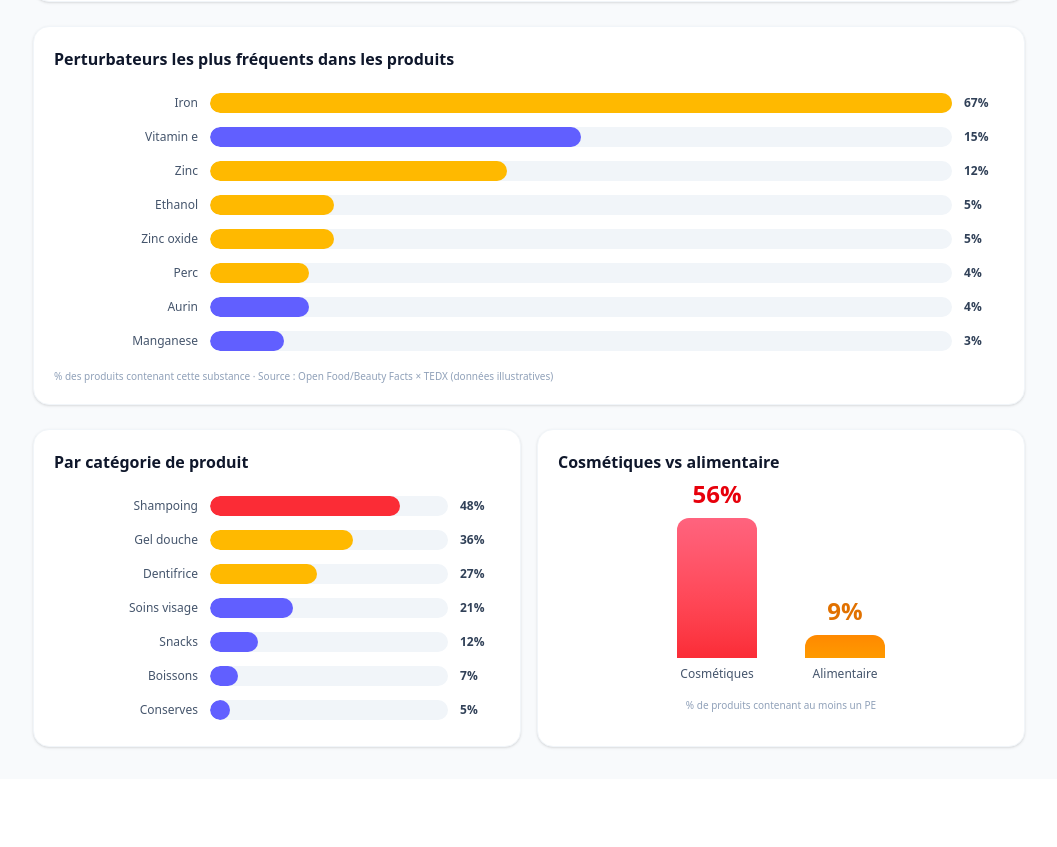
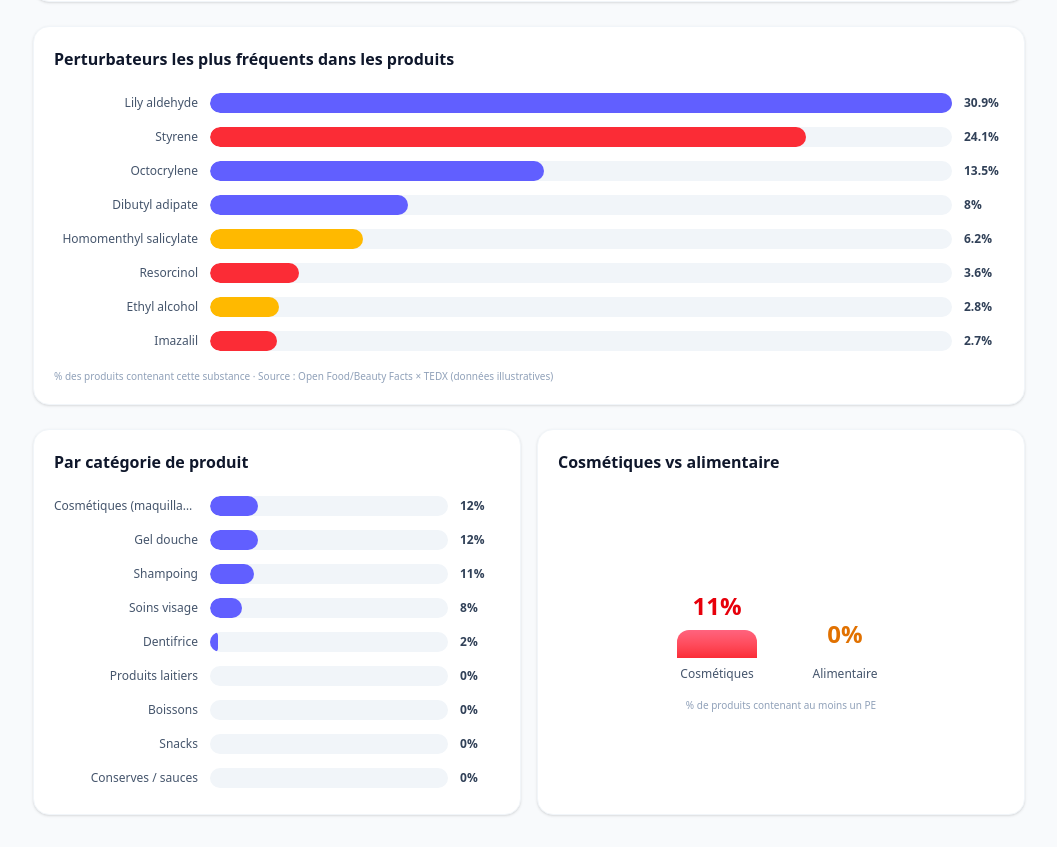
Before and after one commit to Hibashii/EndoScan, a React (Vite) app in the folder frontend/: page / in a window 1280 px wide. Shown: the part 657-1504 px from the top of the page, without its empty margins (111-1168 px from the left). Before the commit the page ends 1436 px from the top, so only its background shows below. Built offline with nearby package versions, Linux system fonts and the light colour scheme.

Commit message:
dashboard

```diff
--- a/frontend/src/data/realData.js
+++ b/frontend/src/data/realData.js
@@ -1,133 +1,147 @@
-// ============================================
-// Effect categories — the health impacts we track
-// ============================================
+// Généré automatiquement par compute_stats.py — ne pas modifier.
+
 export const EFFECT_CATEGORIES = {
-  thyroid:       { label: "Thyroïde",       emoji: "🦋", color: "violet" },
-  estrogenic:    { label: "Estrogénique",   emoji: "♀️", color: "pink" },
-  androgenic:    { label: "Androgénique",   emoji: "♂️", color: "blue" },
-  reproductive:  { label: "Reproductif",    emoji: "🧬", color: "rose" },
-  cancer:        { label: "Cancer",         emoji: "⚠️", color: "red" },
-  neurological:  { label: "Neurologique",   emoji: "🧠", color: "amber" },
-  immune:        { label: "Immunitaire",    emoji: "🛡️", color: "emerald" },
+  thyroid:      { label: "Thyroïde",      emoji: "🦋", color: "violet"  },
+  estrogenic:   { label: "Estrogénique",  emoji: "♀️", color: "pink"    },
+  androgenic:   { label: "Androgénique",  emoji: "♂️", color: "blue"    },
+  reproductive: { label: "Reproductif",   emoji: "🧬", color: "rose"    },
+  cancer:       { label: "Cancer",        emoji: "⚠️", color: "red"     },
+  neurological: { label: "Neurologique",  emoji: "🧠", color: "amber"   },
+  immune:       { label: "Immunitaire",   emoji: "🛡️", color: "emerald" },
 };
 
-// ============================================
-// Dashboard Stats (Calculated from REAL Open Food/Beauty Facts data)
-// ============================================
 export const DASHBOARD_STATS = {
-  totalProducts: 1288180,
-  percentWithPE: 10,
+  totalProducts:       1288182,
+  totalBeauty:         17914,
+  totalFood:           1270268,
+  percentWithPE:       0.2,
   totalSubstancesTEDX: 1039,
-  totalWithEffects: 1039,
-  topSubstances: [
+  topSubstances:       [
     {
-        "name": "Iron",
-        "pct": 67,
+        "name": "Lily aldehyde",
+        "pct": 30.9,
+        "risk": "low"
+    },
+    {
+        "name": "Styrene",
+        "pct": 24.1,
+        "risk": "high"
+    },
+    {
+        "name": "Octocrylene",
+        "pct": 13.5,
+        "risk": "low"
+    },
+    {
+        "name": "Dibutyl adipate",
+        "pct": 8.0,
+        "risk": "low"
+    },
+    {
+        "name": "Homomenthyl salicylate",
+        "pct": 6.2,
         "risk": "medium"
     },
     {
-        "name": "Vitamin e",
-        "pct": 15,
-        "risk": "low"
+        "name": "Resorcinol",
+        "pct": 3.6,
+        "risk": "high"
     },
     {
-        "name": "Zinc",
-        "pct": 12,
+        "name": "Ethyl alcohol",
+        "pct": 2.8,
         "risk": "medium"
     },
     {
-        "name": "Ethanol",
-        "pct": 5,
-        "risk": "medium"
+        "name": "Imazalil",
+        "pct": 2.7,
+        "risk": "high"
+    }
+],
+  byEffect:            [
+    {
+        "effect": "estrogenic",
+        "label": "Estrogénique",
+        "count": 2374,
+        "pct": 77.7
     },
     {
-        "name": "Zinc oxide",
-        "pct": 5,
-        "risk": "medium"
+        "effect": "androgenic",
+        "label": "Androgénique",
+        "count": 1274,
+        "pct": 41.7
     },
-    {
-        "name": "Perc",
-        "pct": 4,
-        "risk": "medium"
-    },
-    {
-        "name": "Aurin",
-        "pct": 4,
-        "risk": "low"
-    },
-    {
-        "name": "Manganese",
-        "pct": 3,
-        "risk": "low"
-    }
-],
-  byEffect: [
     {
         "effect": "reproductive",
         "label": "Reproductif",
-        "count": 97392,
-        "pct": 76
-    },
-    {
-        "effect": "androgenic",
-        "label": "Androg\u00e9nique",
-        "count": 23041,
-        "pct": 18
+        "count": 1163,
+        "pct": 38.1
     },
     {
         "effect": "cancer",
         "label": "Cancer",
-        "count": 22718,
-        "pct": 18
+        "count": 1129,
+        "pct": 36.9
     },
     {
         "effect": "neurological",
         "label": "Neurologique",
-        "count": 18823,
-        "pct": 15
+        "count": 979,
+        "pct": 32.0
     },
     {
         "effect": "thyroid",
-        "label": "Thyro\u00efde",
-        "count": 18703,
-        "pct": 15
-    },
-    {
-        "effect": "estrogenic",
-        "label": "Estrog\u00e9nique",
-        "count": 14932,
-        "pct": 12
+        "label": "Thyroïde",
+        "count": 370,
+        "pct": 12.1
     }
 ],
-  byCategory: [
+  byCategory:          [
     {
-        "cat": "Shampoing",
-        "pct": 48
+        "cat": "Cosmétiques (maquillage)",
+        "pct": 12,
+        "total": 351
     },
     {
         "cat": "Gel douche",
-        "pct": 36
+        "pct": 12,
+        "total": 712
+    },
+    {
+        "cat": "Shampoing",
+        "pct": 11,
+        "total": 2105
+    },
+    {
+        "cat": "Soins visage",
+        "pct": 8,
+        "total": 1231
     },
     {
         "cat": "Dentifrice",
-        "pct": 27
+        "pct": 2,
+        "total": 832
     },
     {
-        "cat": "Soins visage",
-        "pct": 21
+        "cat": "Produits laitiers",
+        "pct": 0,
+        "total": 76490
+    },
+    {
+        "cat": "Boissons",
+        "pct": 0,
+        "total": 91405
     },
     {
         "cat": "Snacks",
-        "pct": 12
+        "pct": 0,
+        "total": 104173
     },
     {
-        "cat": "Boissons",
-        "pct": 7
-    },
-    {
-        "cat": "Conserves",
-        "pct": 5
+        "cat": "Conserves / sauces",
+        "pct": 0,
+        "total": 9855
     }
 ],
-  cosmVsFood: { "cosm": 56, "food": 9 }
+  cosmVsFood:          { "cosm": 11, "food": 0 },
 };
--- a/frontend/src/pages/SearchPage.jsx
+++ b/frontend/src/pages/SearchPage.jsx
@@ -97,12 +97,18 @@ export default function SearchPage({ initialCode, clearInitialCode }) {
       </p>
 
       <div className="flex gap-2 mb-4">
-        <input type="text" value={query} onChange={(e) => setQuery(e.target.value)}
+        <input
+          type="text"
+          value={query}
+          onChange={(e) => setQuery(e.target.value)}
           onKeyDown={(e) => e.key === "Enter" && handleSearch()}
           placeholder="Code-barres ou nom de produit (ex: Nutella, 3017620422003)"
-          className="flex-1 px-4 py-3 rounded-xl border border-slate-200 text-sm focus:outline-none focus:ring-2 focus:ring-indigo-500 focus:border-transparent bg-white" />
-        <button onClick={() => handleSearch()}
-          className="px-5 py-3 bg-indigo-600 text-white rounded-xl text-sm font-medium hover:bg-indigo-700 transition-colors active:scale-95 cursor-pointer">
+          className="flex-1 px-4 py-3 rounded-xl border border-slate-200 text-sm focus:outline-none focus:ring-2 focus:ring-indigo-500 focus:border-transparent bg-white"
+        />
+        <button
+          onClick={() => handleSearch()}
+          className="px-5 py-3 bg-indigo-600 text-white rounded-xl text-sm font-medium hover:bg-indigo-700 transition-colors active:scale-95 cursor-pointer"
+        >
           Analyser
         </button>
       </div>
@@ -129,20 +135,31 @@ export default function SearchPage({ initialCode, clearInitialCode }) {
 
       {searchResults && searchResults.length > 0 && (
         <div className="space-y-2 animate-fade-in">
-          <p className="text-xs text-slate-400 mb-2">{searchResults.length} résultat{searchResults.length > 1 ? "s" : ""} — cliquez pour analyser</p>
+          <p className="text-xs text-slate-400 mb-2">
+            {searchResults.length} résultat{searchResults.length > 1 ? "s" : ""} — cliquez pour analyser
+          </p>
           {searchResults.map((p, i) => (
-            <button key={p.barcode + i} onClick={() => pickProduct(p.barcode)}
-              className="w-full bg-white rounded-xl border border-slate-100 p-4 flex items-center gap-4 hover:border-indigo-200 hover:shadow-sm transition-all text-left cursor-pointer group">
+            <button
+              key={p.barcode + i}
+              onClick={() => pickProduct(p.barcode)}
+              className="w-full bg-white rounded-xl border border-slate-100 p-4 flex items-center gap-4 hover:border-indigo-200 hover:shadow-sm transition-all text-left cursor-pointer group"
+            >
               <div className="w-10 h-10 rounded-lg bg-gradient-to-br from-indigo-50 to-violet-50 flex items-center justify-center shrink-0 group-hover:from-indigo-100 group-hover:to-violet-100 transition-colors">
                 <span className="text-sm">{p.source === "food" ? "🍽" : "💄"}</span>
               </div>
               <div className="flex-1 min-w-0">
                 <p className="text-sm font-semibold text-slate-900 truncate">{p.name}</p>
                 <p className="text-[11px] text-slate-400">
-                  Code {p.barcode} · {p.ingredient_count} ingrédient{p.ingredient_count > 1 ? "s" : ""} · {p.source === "food" ? "Alimentaire" : "Cosmétique"}
+                  Code {p.barcode} · {p.ingredient_count} ingrédient{p.ingredient_count > 1 ? "s" : ""} ·{" "}
+                  {p.source === "food" ? "Alimentaire" : "Cosmétique"}
                 </p>
               </div>
-              <svg className="w-4 h-4 text-slate-300 group-hover:text-indigo-500 transition-colors shrink-0" fill="none" stroke="currentColor" viewBox="0 0 24 24">
+              <svg
+                className="w-4 h-4 text-slate-300 group-hover:text-indigo-500 transition-colors shrink-0"
+                fill="none"
+                stroke="currentColor"
+                viewBox="0 0 24 24"
+              >
                 <path strokeLinecap="round" strokeLinejoin="round" strokeWidth={2} d="M9 5l7 7-7 7" />
               </svg>
             </button>
@@ -153,24 +170,32 @@ export default function SearchPage({ initialCode, clearInitialCode }) {
       {result && result.ingredients.length === 0 && (
         <div className="space-y-4 animate-fade-in">
           {lastNameQuery && (
-            <button onClick={() => searchByName(lastNameQuery)}
-              className="text-xs text-indigo-600 hover:text-indigo-800 cursor-pointer">
+            <button
+              onClick={() => searchByName(lastNameQuery)}
+              className="text-xs text-indigo-600 hover:text-indigo-800 cursor-pointer"
+            >
               ← Retour aux résultats pour "{lastNameQuery}"
             </button>
           )}
           <div className="bg-white rounded-2xl border border-slate-100 p-5 shadow-sm">
             <p className="text-lg font-bold text-slate-900">{result.name}</p>
             <p className="text-sm text-slate-500">
-              {[result.brand, result.category].filter(v => v && v !== "Inconnu" && v !== "Marque inconnue").join(" · ") || null}
+              {[result.brand, result.category]
+                .filter((v) => v && v !== "Inconnu" && v !== "Marque inconnue")
+                .join(" · ") || null}
             </p>
-            <span className={`inline-block mt-2 text-[10px] font-medium px-2.5 py-0.5 rounded-full
-              ${result.source === "food" ? "bg-amber-50 text-amber-700" : "bg-purple-50 text-purple-700"}`}>
+            <span
+              className={`inline-block mt-2 text-[10px] font-medium px-2.5 py-0.5 rounded-full
+              ${result.source === "food" ? "bg-amber-50 text-amber-700" : "bg-purple-50 text-purple-700"}`}
+            >
               {result.source === "food" ? "🍽 Alimentaire" : "💄 Cosmétique"}
             </span>
           </div>
           <div className="bg-amber-50 rounded-2xl p-6 text-center">
             <p className="text-amber-700 text-sm font-medium mb-1">⚠️ Ingrédients non disponibles</p>
-            <p className="text-amber-600 text-xs">Ce produit existe dans la base mais sa liste d'ingrédients n'a pas encore été renseignée.</p>
+            <p className="text-amber-600 text-xs">
+              Ce produit existe dans la base mais sa liste d'ingrédients n'a pas encore été renseignée.
+            </p>
           </div>
         </div>
       )}
@@ -178,8 +203,10 @@ export default function SearchPage({ initialCode, clearInitialCode }) {
       {result && result.ingredients.length > 0 && productScore && (
         <div className="space-y-4 animate-fade-in">
           {lastNameQuery && (
-            <button onClick={() => searchByName(lastNameQuery)}
-              className="text-xs text-indigo-600 hover:text-indigo-800 cursor-pointer">
+            <button
+              onClick={() => searchByName(lastNameQuery)}
+              className="text-xs text-indigo-600 hover:text-indigo-800 cursor-pointer"
+            >
               ← Retour aux résultats pour "{lastNameQuery}"
             </button>
           )}
@@ -189,43 +216,74 @@ export default function SearchPage({ initialCode, clearInitialCode }) {
               <div>
                 <p className="text-lg font-bold text-slate-900">{result.name}</p>
                 <p className="text-sm text-slate-500">
-                  {[result.brand, result.category].filter(v => v && v !== "Inconnu" && v !== "Marque inconnue").join(" · ") || null}
+                  {[result.brand, result.category]
+                    .filter((v) => v && v !== "Inconnu" && v !== "Marque inconnue")
+                    .join(" · ") || null}
                 </p>
-                <span className={`inline-block mt-2 text-[10px] font-medium px-2.5 py-0.5 rounded-full
-                  ${result.source === "food" ? "bg-amber-50 text-amber-700" : "bg-purple-50 text-purple-700"}`}>
+                <span
+                  className={`inline-block mt-2 text-[10px] font-medium px-2.5 py-0.5 rounded-full
+                  ${result.source === "food" ? "bg-amber-50 text-amber-700" : "bg-purple-50 text-purple-700"}`}
+                >
                   {result.source === "food" ? "🍽 Alimentaire" : "💄 Cosmétique"}
                 </span>
               </div>
               <div className="flex flex-col items-center shrink-0">
-                <div className={`w-20 h-20 rounded-full flex items-center justify-center border-4
-                  ${productScore.color === "emerald" ? "border-emerald-400 bg-emerald-50" :
-                    productScore.color === "amber" ? "border-amber-400 bg-amber-50" :
-                    productScore.color === "orange" ? "border-orange-400 bg-orange-50" :
-                    "border-red-400 bg-red-50"}`}>
-                  <span className={`text-xl font-bold
-                    ${productScore.color === "emerald" ? "text-emerald-600" :
-                      productScore.color === "amber" ? "text-amber-600" :
-                      productScore.color === "orange" ? "text-orange-600" :
-                      "text-red-600"}`}>
-                    {productScore.score}<span className="text-xs font-medium text-slate-400">/100</span>
+                <div
+                  className={`w-20 h-20 rounded-full flex items-center justify-center border-4
+                  ${productScore.color === "emerald"
+                    ? "border-emerald-400 bg-emerald-50"
+                    : productScore.color === "amber"
+                    ? "border-amber-400 bg-amber-50"
+                    : productScore.color === "orange"
+                    ? "border-orange-400 bg-orange-50"
+                    : "border-red-400 bg-red-50"}`}
+                >
+                  <span
+                    className={`text-xl font-bold
+                    ${productScore.color === "emerald"
+                      ? "text-emerald-600"
+                      : productScore.color === "amber"
+                      ? "text-amber-600"
+                      : productScore.color === "orange"
+                      ? "text-orange-600"
+                      : "text-red-600"}`}
+                  >
+                    {productScore.score}
+                    <span className="text-xs font-medium text-slate-400">/100</span>
                   </span>
                 </div>
-                <span className={`mt-2 text-[11px] font-semibold px-3 py-1 rounded-full text-white
-                  ${productScore.color === "emerald" ? "bg-emerald-500" :
-                    productScore.color === "amber" ? "bg-amber-500" :
-                    productScore.color === "orange" ? "bg-orange-500" :
-                    "bg-red-500"}`}>
+                <span
+                  className={`mt-2 text-[11px] font-semibold px-3 py-1 rounded-full text-white
+                  ${productScore.color === "emerald"
+                    ? "bg-emerald-500"
+                    : productScore.color === "amber"
+                    ? "bg-amber-500"
+                    : productScore.color === "orange"
+                    ? "bg-orange-500"
+                    : "bg-red-500"}`}
+                >
                   {productScore.label}
                 </span>
-                <p className="text-[10px] text-slate-400 mt-1">{result.matched.length} PE / {result.ingredients.length}</p>
+                <p className="text-[10px] text-slate-400 mt-1">
+                  {result.matched.length} PE / {result.ingredients.length}
+                </p>
+
+                {result.matched.length === 0 && (
+                  <p className="text-xs text-slate-400 mt-3 text-center max-w-[220px]">
+                    Ce produit ne contient aucun perturbateur endocrinien identifié à ce jour. Toutefois,
+                    cela ne signifie pas pour autant qu’il soit bénéfique pour la santé.
+                  </p>
+                )}
               </div>
             </div>
 
             {allEffects.length > 0 && (
               <div className="mt-4 pt-4 border-t border-slate-100">
-                <p className="text-[11px] text-slate-400 uppercase tracking-wider font-medium mb-2">Effets endocriniens détectés</p>
+                <p className="text-[11px] text-slate-400 uppercase tracking-wider font-medium mb-2">
+                  Effets endocriniens détectés
+                </p>
                 <div className="flex flex-wrap gap-1.5">
-                  {allEffects.map(e => (
+                  {allEffects.map((e) => (
                     <EffectTag key={e} effect={e} size="md" />
                   ))}
                 </div>
@@ -254,7 +312,7 @@ export default function SearchPage({ initialCode, clearInitialCode }) {
                         <p className="text-xs text-slate-500 mt-0.5">{m.note}</p>
                         {m.effects && m.effects.length > 0 && (
                           <div className="flex flex-wrap gap-1 mt-2">
-                            {m.effects.map(e => (
+                            {m.effects.map((e) => (
                               <EffectTag key={e} effect={e} size="sm" />
                             ))}
                           </div>
@@ -264,16 +322,16 @@ export default function SearchPage({ initialCode, clearInitialCode }) {
                   </div>
                 );
               })}
+
               {result.ingredients
-                .filter(ing => !result.matched.some(m => m.name.toLowerCase() === ing.toLowerCase()))
+                .filter((ing) => !result.matched.some((m) => m.name.toLowerCase() === ing.toLowerCase()))
                 .map((ing, i) => (
                   <div key={`s-${i}`} className="flex items-center gap-3 px-4 py-2">
                     <div className="w-2 h-2 bg-emerald-400 rounded-full shrink-0" />
                     <span className="text-sm text-slate-600">{ing}</span>
                     <span className="text-[10px] text-slate-400 ml-auto">OK</span>
                   </div>
-                ))
-              }
+                ))}
             </div>
           </div>
         </div>
```
